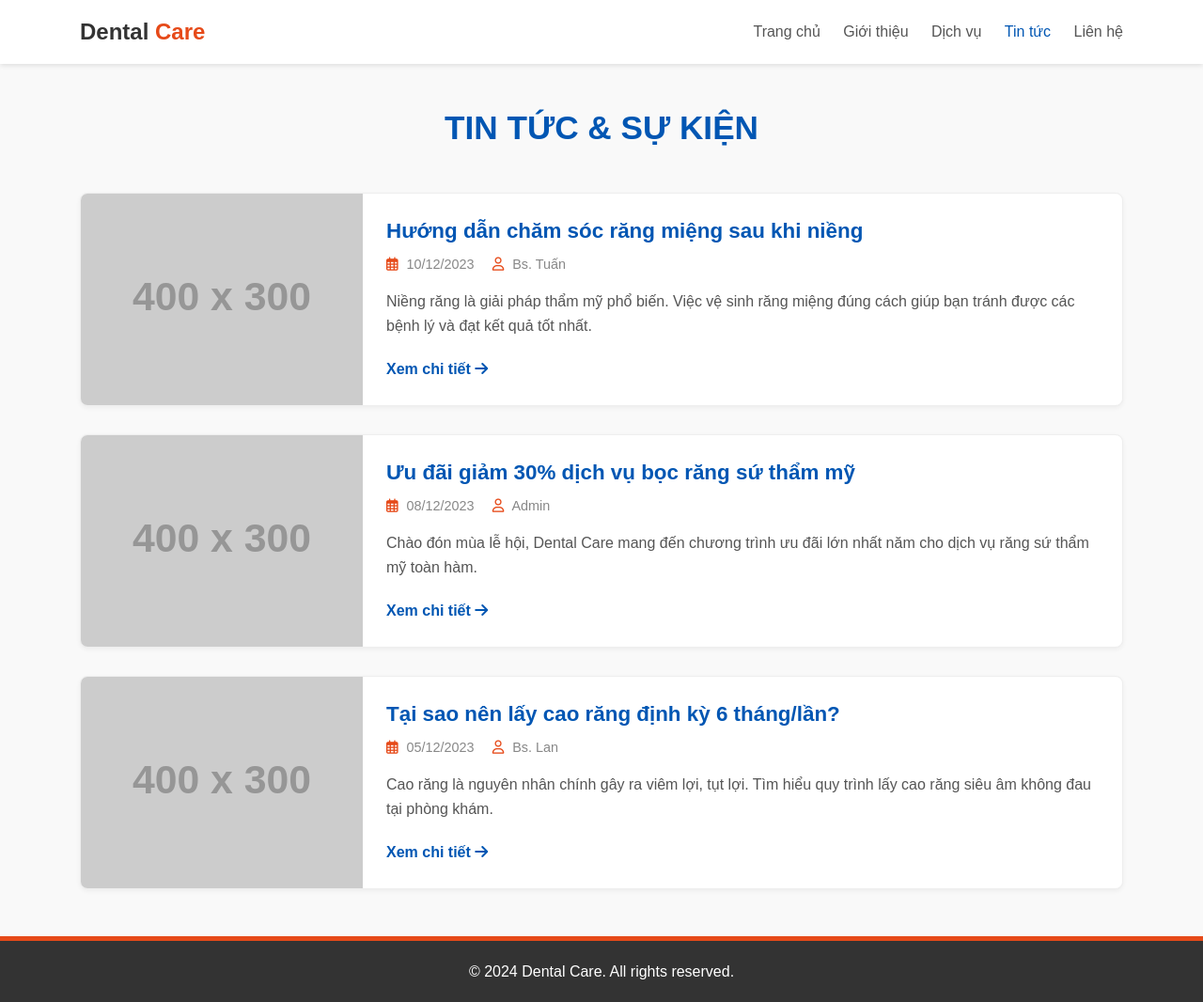
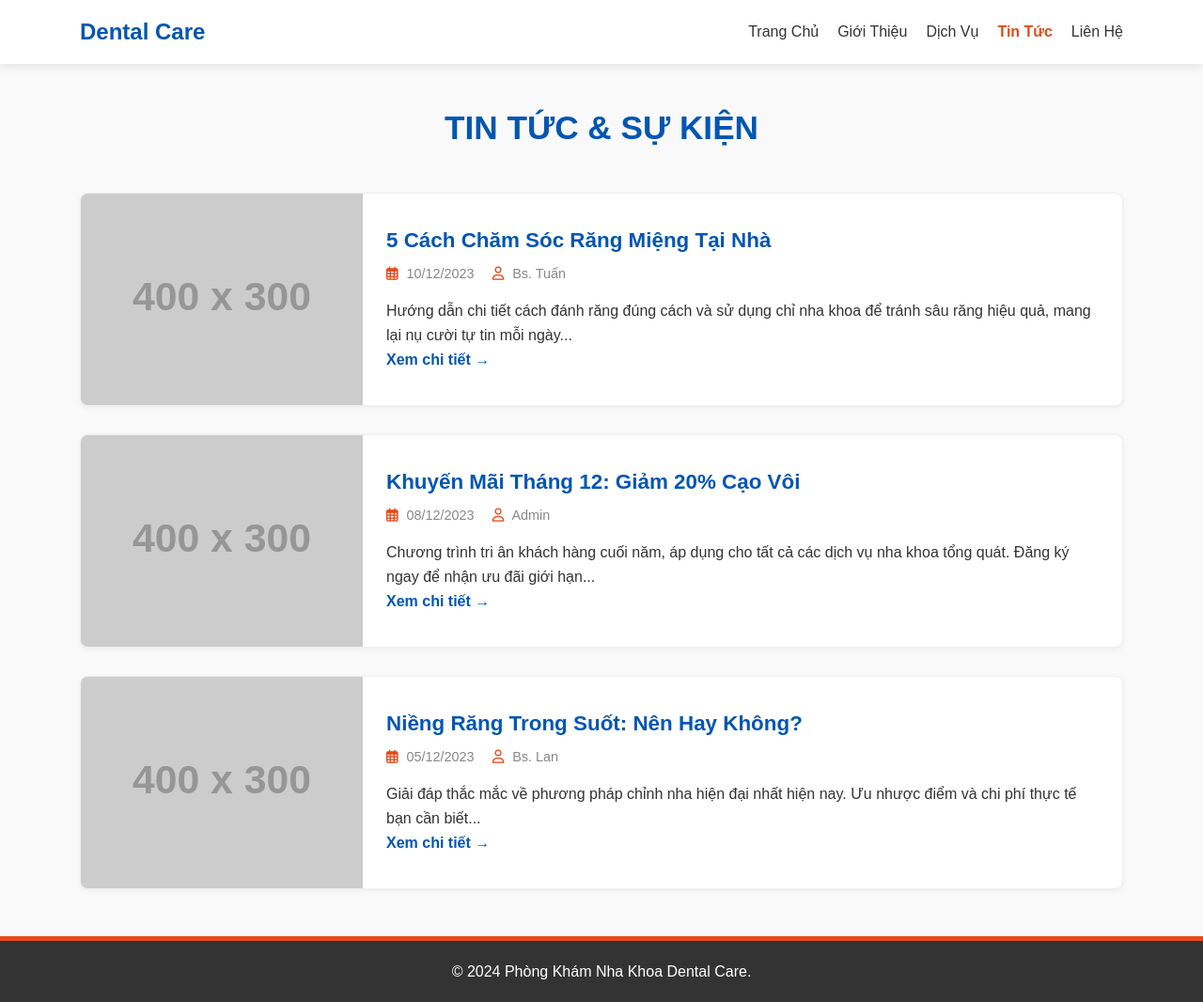
Before and after one commit to anhbao2108/test, a plain HTML site: page news.html in a window 1280 px wide. Shown: the whole page at 94% size. Drawn offline with Linux system fonts and the light colour scheme; placeholder pictures from the web are drawn by us.

Commit message:
Update news.html

```diff
--- a/news.html
+++ b/news.html
@@ -3,105 +3,83 @@
 <head>
     <meta charset="UTF-8">
     <meta name="viewport" content="width=device-width, initial-scale=1.0">
-    <title>Tin Tức Nha Khoa - Dental Care</title>
+    <title>Tin Tức Sức Khỏe - Dental Care</title>
+
     <link rel="stylesheet" href="https://cdnjs.cloudflare.com/ajax/libs/font-awesome/6.0.0/css/all.min.css">
 
     <link rel="stylesheet" href="css/style.css">
     <link rel="stylesheet" href="css/news.css">
 </head>
 <body>
-
-    <header class="header">
+    <header>
         <div class="container">
-            <div class="logo">Dental <span>Care</span></div>
-            <nav class="navbar">
-                <a href="index.html">Trang chủ</a>
-                <a href="about.html">Giới thiệu</a>
-                <a href="services.html">Dịch vụ</a>
-                <a href="news.html" class="active">Tin tức</a>
-                <a href="contact.html">Liên hệ</a>
+            <div class="logo"><h1>Dental Care</h1></div>
+            <nav>
+                <ul>
+                    <li><a href="index.html">Trang Chủ</a></li>
+                    <li><a href="about.html">Giới Thiệu</a></li>
+                    <li><a href="services.html">Dịch Vụ</a></li>
+                    <li><a href="news.html" class="active">Tin Tức</a></li>
+                    <li><a href="contact.html">Liên Hệ</a></li>
+                </ul>
             </nav>
         </div>
     </header>
 
-    <main>
-        <div class="container">
-            <h1 class="page-title">Tin Tức & Sự Kiện</h1>
+    <main class="container">
+        <h2 class="page-title">Tin Tức & Sự Kiện</h2>
 
         <div class="news-list">
 
-                <article class="news-item">
-                    <div class="news-thumb">
-                        <a href="newsdetail.html?id=1">
-                            <img src="https://via.placeholder.com/400x300/0056b3/ffffff?text=Cham+Soc+Sau+Nieng" alt="Chăm sóc sau niềng">
-                        </a>
+            <article class="news-item" data-index="1">
+                <div class="news-thumb-wrapper">
+                    <img class="news-thumb" src="https://via.placeholder.com/400x300/0056b3/ffffff?text=Dental+News+1" alt="News 1">
                 </div>
                 <div class="news-content">
-                        <h3 class="news-title">
-                            <a href="newsdetail.html?id=1">Hướng dẫn chăm sóc răng miệng sau khi niềng</a>
-                        </h3>
-                        <div class="news-meta">
+                    <h3 class="news-title"><a href="#">5 Cách Chăm Sóc Răng Miệng Tại Nhà</a></h3>
+                    <p class="news-meta">
                         <span class="date"><i class="far fa-calendar-alt"></i> 10/12/2023</span>
                         <span class="author"><i class="far fa-user"></i> Bs. Tuấn</span>
-                        </div>
-                        <p class="news-desc">
-                            Niềng răng là giải pháp thẩm mỹ phổ biến. Việc vệ sinh răng miệng đúng cách giúp bạn tránh được các bệnh lý và đạt kết quả tốt nhất.
                     </p>
-                        <a href="newsdetail.html?id=1" class="read-more">Xem chi tiết <i class="fas fa-arrow-right"></i></a>
+                    <p class="news-excerpt">Hướng dẫn chi tiết cách đánh răng đúng cách và sử dụng chỉ nha khoa để tránh sâu răng hiệu quả, mang lại nụ cười tự tin mỗi ngày...</p>
+                    <a href="#" class="read-more">Xem chi tiết &rarr;</a>
                 </div>
             </article>
 
-                <article class="news-item">
-                    <div class="news-thumb">
-                        <a href="newsdetail.html?id=2">
-                            <img src="https://via.placeholder.com/400x300/E64A19/ffffff?text=Khuyen+Mai+Boc+Su" alt="Khuyến mãi bọc sứ">
-                        </a>
+            <article class="news-item" data-index="2">
+                <div class="news-thumb-wrapper">
+                    <img class="news-thumb" src="https://via.placeholder.com/400x300/E64A19/ffffff?text=Dental+News+2" alt="News 2">
                 </div>
                 <div class="news-content">
-                        <h3 class="news-title">
-                            <a href="newsdetail.html?id=2">Ưu đãi giảm 30% dịch vụ bọc răng sứ thẩm mỹ</a>
-                        </h3>
-                        <div class="news-meta">
+                    <h3 class="news-title"><a href="#">Khuyến Mãi Tháng 12: Giảm 20% Cạo Vôi</a></h3>
+                    <p class="news-meta">
                         <span class="date"><i class="far fa-calendar-alt"></i> 08/12/2023</span>
                         <span class="author"><i class="far fa-user"></i> Admin</span>
-                        </div>
-                        <p class="news-desc">
-                            Chào đón mùa lễ hội, Dental Care mang đến chương trình ưu đãi lớn nhất năm cho dịch vụ răng sứ thẩm mỹ toàn hàm.
                     </p>
-                        <a href="newsdetail.html?id=2" class="read-more">Xem chi tiết <i class="fas fa-arrow-right"></i></a>
+                    <p class="news-excerpt">Chương trình tri ân khách hàng cuối năm, áp dụng cho tất cả các dịch vụ nha khoa tổng quát. Đăng ký ngay để nhận ưu đãi giới hạn...</p>
+                    <a href="#" class="read-more">Xem chi tiết &rarr;</a>
                 </div>
             </article>
 
-                <article class="news-item">
-                    <div class="news-thumb">
-                        <a href="newsdetail.html?id=3">
-                            <img src="https://via.placeholder.com/400x300/0056b3/ffffff?text=Lay+Cao+Rang" alt="Lấy cao răng">
-                        </a>
+            <article class="news-item" data-index="3">
+                <div class="news-thumb-wrapper">
+                    <img class="news-thumb" src="https://via.placeholder.com/400x300/0056b3/ffffff?text=Dental+News+3" alt="News 3">
                 </div>
                 <div class="news-content">
-                        <h3 class="news-title">
-                            <a href="newsdetail.html?id=3">Tại sao nên lấy cao răng định kỳ 6 tháng/lần?</a>
-                        </h3>
-                        <div class="news-meta">
+                    <h3 class="news-title"><a href="#">Niềng Răng Trong Suốt: Nên Hay Không?</a></h3>
+                    <p class="news-meta">
                         <span class="date"><i class="far fa-calendar-alt"></i> 05/12/2023</span>
                         <span class="author"><i class="far fa-user"></i> Bs. Lan</span>
-                        </div>
-                        <p class="news-desc">
-                            Cao răng là nguyên nhân chính gây ra viêm lợi, tụt lợi. Tìm hiểu quy trình lấy cao răng siêu âm không đau tại phòng khám.
                     </p>
-                        <a href="newsdetail.html?id=3" class="read-more">Xem chi tiết <i class="fas fa-arrow-right"></i></a>
+                    <p class="news-excerpt">Giải đáp thắc mắc về phương pháp chỉnh nha hiện đại nhất hiện nay. Ưu nhược điểm và chi phí thực tế bạn cần biết...</p>
+                    <a href="#" class="read-more">Xem chi tiết &rarr;</a>
                 </div>
             </article>
 
         </div>
-        </div>
     </main>
 
-    <footer>
-        <div class="container text-center">
-            <p>&copy; 2024 Dental Care. All rights reserved.</p>
-        </div>
-    </footer>
+    <footer><p>&copy; 2024 Phòng Khám Nha Khoa Dental Care.</p></footer>
 
     <script src="js/news.js"></script>
 </body>
```
Lines whose indentation alone changed are shown as unchanged.
